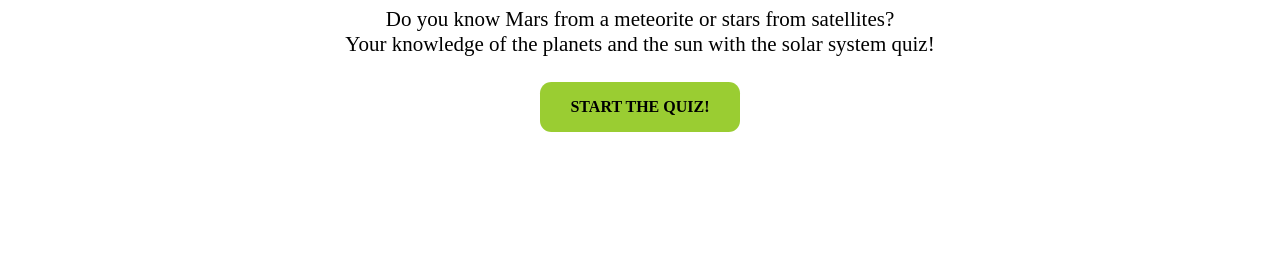
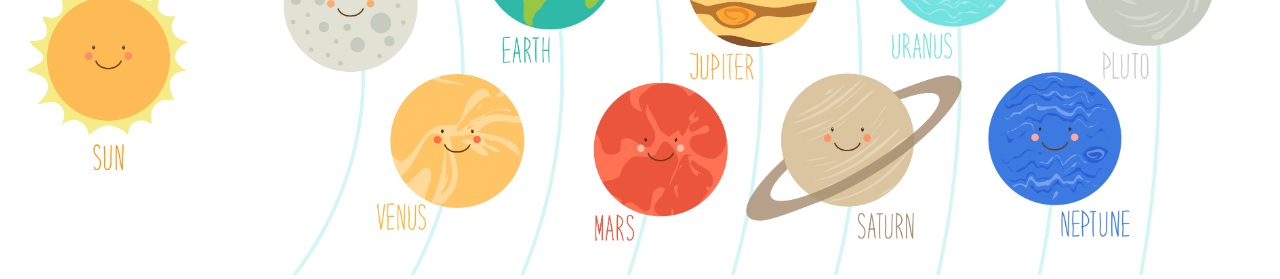
Before and after one commit to janybattung/quizz-app, a plain HTML site: page index.html in a window 1280 px wide. Shown: the part 145-424 px from the top of the page. Drawn offline with nearby package versions, Linux system fonts and the light colour scheme; a web font is replaced by a local one.

Commit message:
update file

```diff
--- a/index.html
+++ b/index.html
@@ -36,7 +36,7 @@
         <header role="banner" class="header">
           <section class="solarSystem">
             <a href=".index.html"></a>
-            <img class="img1" src="solar-planets.jpeg" alt="solar system" />
+            <img class="img1" src="/images/solar-planets.jpeg" alt="solar system" />
             <h1>Solar System Quiz</h1>
           </section>
         </header>
```
